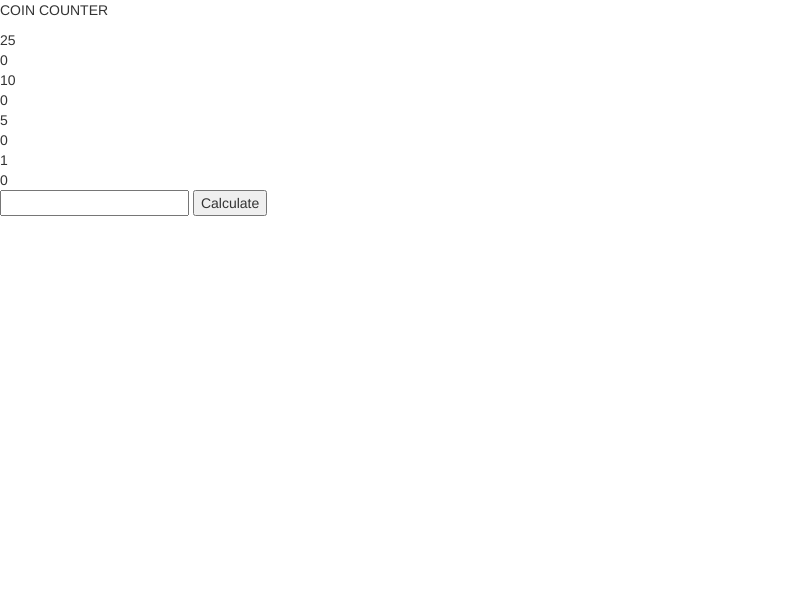
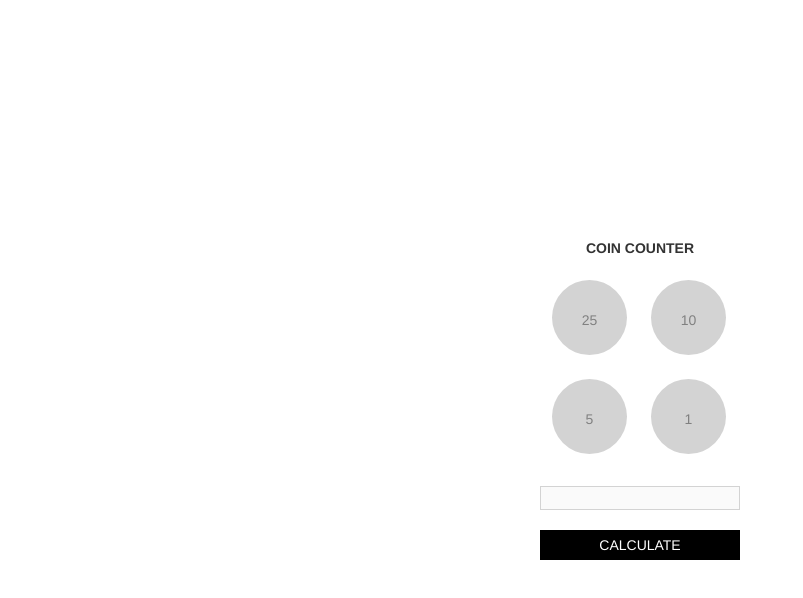
Before and after one commit to jeffyoo/jeffyoo.github.io, a website: page index.html in a window 1280 px wide. Shown: the whole page, without its empty margins (0-803 px from the left). Drawn offline with nearby package versions, Linux system fonts and the light colour scheme.

Commit message:
Added CSS and fixed some bugs

```diff
--- a/app.js
+++ b/app.js
@@ -22,12 +22,19 @@ app.controller("MyController", ($scope) => {
 	};
 
 	$scope.changeValue = (key) => {
+		if (key === "penny") {
+			alert("Cannot change penny");
+			return;
+		}
+
 		let change = prompt("What value would you like to change it to?");
-		change = parseInt(change);
-		if (isNaN(change)) {
-			$scope.changeValue(key);
+
+		if (change === null) {
+			return;
+		} else if (isNaN(parseInt(change))) {
+			alert("Input must be a number")
 		} else {
-			$scope.coins[key]["value"] = change;
+			$scope.coins[key]["value"] = parseInt(change);
 		}
 	};
 
@@ -64,5 +71,4 @@ app.controller("MyController", ($scope) => {
 		}
 	}
 
-
 });
--- a/index.html
+++ b/index.html
@@ -9,25 +9,27 @@
 	</head>
 
 	<body ng-controller="MyController">
-	<p>COIN COUNTER</p>
-	<div>
+
+		<div class="coinCounter">
+			<p class="title">COIN COUNTER</p>
 			<!-- The displayed currency values -->
 			<div class="coins">
-			<div id="coin" ng-repeat="(key, value) in coins" ng-click="changeValue(key)">{{value.value}}
-				<div id="count">
-					{{value.count}}
+				<div id="coin" ng-repeat="(key, value) in coins" ng-click="changeValue(key)">
+					<p>{{value.value}}</p>
+						<div id="count" ng-hide="value.count===0">
+							<p>{{value.count}}</p>
 						</div>
 				</div>
 			</div>
 
 			<!-- The form input -->
-		<div>
+			<div class="formDiv">
 				<form ng-submit="calculate()">
-				<input type="number" name="" ng-model="totalValue" required>
-				<button>Calculate</button>
+					<input id="input" type="number" ng-model="totalValue" required>
+					<button id="button">CALCULATE</button>
 				</form>
 			</div>
+		</div>
 
-	</div>
 	</body>
 </html>
--- a/styles.css
+++ b/styles.css
@@ -1,15 +1,83 @@
-body {
-	font-family: sans-serif;
+.coinCounter {
+	width: 250px;
+	height: 375px;
+	vertical-align: middle;
+	margin: auto;
+	position: fixed;
+	top: 0;
+	bottom: 0;
+	left: 0;
+	right: 0;
+}
+
+.title {
+	text-align: center;
+	font-weight: bold;
+	margin-top: 25px;
 }
 
 .coins {
-
+	width: 80%;
+	margin-left: auto;
+	margin-right: auto;
 }
 
 #coin {
+	background-color: lightgray;
+	color: gray;
+	border-radius: 50px;
+	width: 75px;
+	height: 75px;
+	text-align: center;
+	top: 50%;
+	vertical-align: middle;
+	float: left;
+	margin: 12px;
+	position: relative;
+}
 
+#coin p {
+	top: 40%;
+	position: relative;
 }
 
 #count {
+	background-color: black;
+	color: white;
+	border-radius: 50px;
+	width: 15px;
+	height: 15px;
+	font-size: 8px;
+	top: 0px;
+	right: 0px;
 
+	position: absolute;
 }
+
+#count p {
+	top: 10%;
+	position: relative;
+}
+
+.formDiv {
+	width: 80%;
+	margin-left: auto;
+	margin-right: auto;
+}
+
+#input {
+	margin-top: 20px;
+	width: 100%;
+	text-align: right;
+	background-color: #FAFAFA;
+	border: 1px solid lightgray;
+}
+
+#button {
+	background-color: black;
+	color: white;
+	border: none;
+	padding: 5px;
+	width: 100%;
+	margin-top: 20px;
+}
```
Also changed, not shown: README.md. Lines whose indentation alone changed are shown as unchanged.
